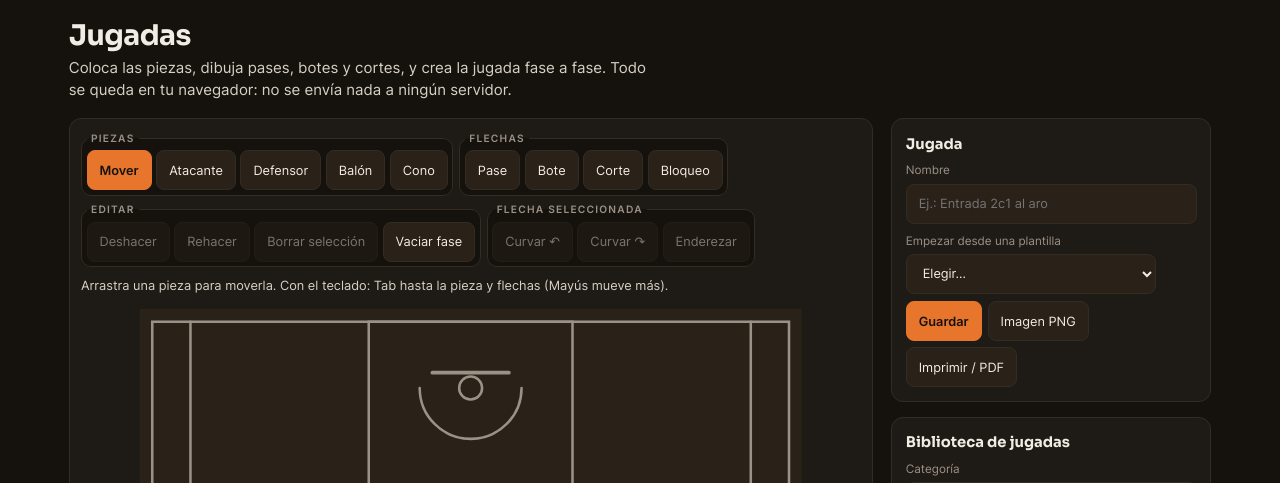
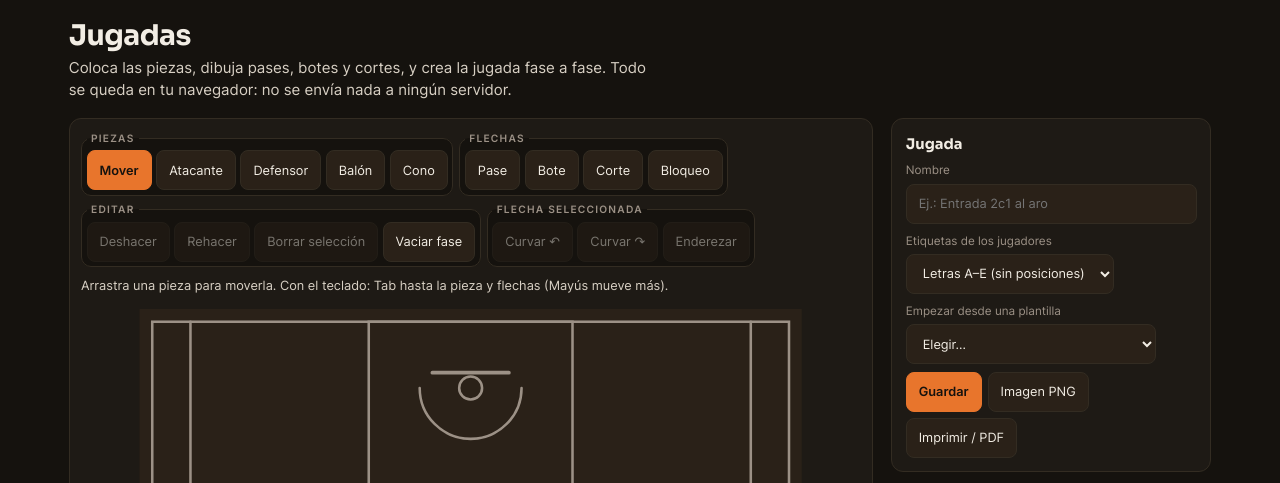
Before and after one commit to NachoPola16/mipizarra, a Django app: page /jugadas/ in a window 1280 px wide. Shown: the part 75-558 px from the top of the page. Run offline with Django 5.2, Linux system fonts and the light colour scheme.

Commit message:
feat: jugadas con etiquetas en letras o números, ataque a zona en tres fases (autobloqueo y pase posterior) y orígenes CSRF configurables

```diff
--- a/docker-compose.yml
+++ b/docker-compose.yml
@@ -63,7 +63,7 @@ services:
       - "${BIND_IP:-127.0.0.1}:8501:8000"
     environment:
       - API_URL=http://mipizarra-api:8090
-      # Vacío = el frontend genera una clave aleatoria en cada arranque (basta: no usa sesiones ni cookies firmadas).
+      # Vacío = el frontend genera una clave aleatoria una vez y la guarda junto a la base de datos (volumen /data).
       - DJANGO_SECRET_KEY=${DJANGO_SECRET_KEY:-}
       - DJANGO_ALLOWED_HOSTS=${DJANGO_ALLOWED_HOSTS:-localhost 127.0.0.1} ${BIND_IP:-127.0.0.1}
       # El frontend llama a la API dentro de la misma red Docker; debe enviar el secret.
@@ -71,6 +71,7 @@ services:
       # Cuentas (jugadas guardadas): base de datos SQLite en el volumen de abajo. Con HTTPS delante, DJANGO_COOKIE_SECURE=True.
       - DJANGO_DB_PATH=/data/db.sqlite3
       - DJANGO_COOKIE_SECURE=${DJANGO_COOKIE_SECURE:-False}
+      - DJANGO_CSRF_TRUSTED_ORIGINS=${DJANGO_CSRF_TRUSTED_ORIGINS:-}
     volumes:
       - ./data/frontend:/data
     depends_on:
--- a/frontend/mipizarra_cfg/settings.py
+++ b/frontend/mipizarra_cfg/settings.py
@@ -84,6 +84,8 @@ CSRF_COOKIE_SAMESITE = 'Lax'
 # Detrás de HTTPS (dominio con proxy) conviene DJANGO_COOKIE_SECURE=True; por HTTP en la LAN debe quedar en False
 # o el navegador descarta la cookie y no se puede iniciar sesión.
 SESSION_COOKIE_SECURE = CSRF_COOKIE_SECURE = os.environ.get('DJANGO_COOKIE_SECURE', 'False') == 'True'
+# Orígenes permitidos para los formularios por HTTPS detrás del proxy (p. ej. https://mipizarra.polacabezon.com).
+CSRF_TRUSTED_ORIGINS = os.environ.get('DJANGO_CSRF_TRUSTED_ORIGINS', '').split()
 
 STATIC_URL = '/static/'
 STATIC_ROOT = BASE_DIR / 'staticfiles'
--- a/frontend/pizarra/jugadas_datos.py
+++ b/frontend/pizarra/jugadas_datos.py
@@ -5,6 +5,7 @@ ANCHO, ALTO = 500, 470
 MAX_FASES, MAX_PIEZAS, MAX_FLECHAS, CURVA_MAX = 12, 30, 40, 0.8
 TIPOS_PIEZA = ('A', 'D', 'B', 'C')
 TIPOS_FLECHA = ('pase', 'bote', 'corte', 'bloqueo')
+ETIQUETAS = ('num', 'letra')
 
 
 def _num(v, minimo, maximo, decimales=1):
@@ -54,4 +55,5 @@ def validar_jugada(datos):
                 f['curva'] = curva
             flechas.append(f)
         fases.append({'piezas': piezas, 'flechas': flechas})
-    return {'fases': fases}
+    etiquetas = datos.get('etiquetas')
+    return {'etiquetas': etiquetas if etiquetas in ETIQUETAS else 'num', 'fases': fases}
--- a/frontend/pizarra/static/pizarra/js/jugadas.js
+++ b/frontend/pizarra/static/pizarra/js/jugadas.js
@@ -34,7 +34,9 @@ var reducirMovimiento = window.matchMedia && window.matchMedia('(prefers-reduced
 var estado, herramienta = 'mover', sel = null, deshacer = [], rehacer = [], reproduccion = null;
 
 function faseVacia() { return { piezas: [], flechas: [] }; }
-function jugadaNueva() { return { nombre: '', fases: [faseVacia()], actual: 0 }; }
+// etiquetas: 'letra' (A–E, para que no se confundan con las posiciones 1–5) o 'num' (números de posición)
+function jugadaNueva() { return { nombre: '', etiquetas: 'letra', fases: [faseVacia()], actual: 0 }; }
+function etiquetaAtacante(n) { return estado.etiquetas === 'num' ? String(n) : 'ABCDEFGHI'.charAt(n - 1); }
 function fase() { return estado.fases[estado.actual]; }
 function clon(o) { return JSON.parse(JSON.stringify(o)); }
 function acotar(v, a, b) { return Math.max(a, Math.min(b, v)); }
@@ -68,7 +70,7 @@ function zona(x, y) {
     return prof + ', ' + lado;
 }
 function nombrePieza(p) {
-    if (p.tipo === 'A') return 'el ' + p.n;
+    if (p.tipo === 'A') return estado.etiquetas === 'num' ? 'el ' + p.n : 'el jugador ' + etiquetaAtacante(p.n);
     if (p.tipo === 'D') return 'el defensor ' + p.n;
     return NOMBRE_PIEZA[p.tipo].toLowerCase();
 }
@@ -177,14 +179,14 @@ function dibujaPieza(svg, p, c, interactivo) {
     var esSel = interactivo && sel && sel.tipo === 'pieza' && sel.id === p.id;
     if (interactivo) {
         g.setAttribute('role', 'button'); g.setAttribute('tabindex', '0'); g.style.cursor = herramienta === 'mover' ? 'grab' : 'crosshair';
-        g.setAttribute('aria-label', NOMBRE_PIEZA[p.tipo] + (p.n ? ' ' + p.n : '') + ', ' + zona(p.x, p.y));
+        g.setAttribute('aria-label', NOMBRE_PIEZA[p.tipo] + (p.n ? ' ' + (p.tipo === 'A' ? etiquetaAtacante(p.n) : p.n) : '') + ', ' + zona(p.x, p.y));
         g.setAttribute('aria-pressed', esSel ? 'true' : 'false');
         el('circle', { r: 30, fill: 'transparent' }, g);
     }
     if (p.tipo === 'A') {
         el('circle', { r: R, fill: c.ataque, stroke: esSel ? c.sel : c.ataqueTxt, 'stroke-width': esSel ? 4 : 2 }, g);
         var t = el('text', { 'text-anchor': 'middle', 'dominant-baseline': 'central', 'font-size': 18, 'font-weight': 700, fill: c.ataqueTxt, 'font-family': 'Inter, sans-serif' }, g);
-        t.textContent = String(p.n);
+        t.textContent = etiquetaAtacante(p.n);
     } else if (p.tipo === 'D') {
         el('circle', { r: R, fill: c.fondo, stroke: esSel ? c.sel : c.defensa, 'stroke-width': esSel ? 4 : 3 }, g);
         var tx = el('text', { 'text-anchor': 'middle', 'dominant-baseline': 'central', 'font-size': 17, 'font-weight': 700, fill: c.defensaTxt, 'font-family': 'Inter, sans-serif' }, g);
@@ -282,7 +284,7 @@ function colocar(tipo, pos) {
     f.piezas.push(p);
     sel = { tipo: 'pieza', id: p.id };
     pintar();
-    anuncia(NOMBRE_PIEZA[tipo] + (p.n ? ' ' + p.n : '') + ' colocado. ' + zona(p.x, p.y) + '.');
+    anuncia(NOMBRE_PIEZA[tipo] + (p.n ? ' ' + (tipo === 'A' ? etiquetaAtacante(p.n) : p.n) : '') + ' colocado. ' + zona(p.x, p.y) + '.');
     var nodo = document.querySelector('[data-pieza="' + p.id + '"]'); if (nodo) nodo.focus();
 }
 
@@ -396,8 +398,9 @@ function alTeclear(ev) {
         else if (k === 'ArrowRight') fantasma.x = acotar(fantasma.x + paso, 0, W);
         else if (k === 'ArrowUp') fantasma.y = acotar(fantasma.y - paso, 0, H);
         else if (k === 'ArrowDown') fantasma.y = acotar(fantasma.y + paso, 0, H);
-        else if (/^[1-5]$/.test(k) && destinoTeclado.tipo === 'pase') {
-            var q = pieza(f, 'A' + k); if (q) { fantasma.x = q.x; fantasma.y = q.y; fantasma.aId = q.id; anuncia('Destino: atacante ' + k + '.'); }
+        else if (/^[1-5a-eA-E]$/.test(k) && destinoTeclado.tipo === 'pase') {
+            var num = /\d/.test(k) ? +k : k.toLowerCase().charCodeAt(0) - 96;
+            var q = pieza(f, 'A' + num); if (q) { fantasma.x = q.x; fantasma.y = q.y; fantasma.aId = q.id; anuncia('Destino: atacante ' + etiquetaAtacante(num) + '.'); }
         } else if (k === 'Enter') {
             var d = destinoTeclado; destinoTeclado = null;
             var f2 = fantasma; fantasma = null;
@@ -417,7 +420,7 @@ function alTeclear(ev) {
             if (TIPOS_FLECHA[herramienta]) {
                 destinoTeclado = { tipo: herramienta, de: id };
                 fantasma = { x: p.x, y: p.y };
-                anuncia('Elige el destino con las flechas del teclado' + (herramienta === 'pase' ? ' o con las teclas 1 a 5 para un atacante' : '') + '. Enter confirma, Escape cancela.');
+                anuncia('Elige el destino con las flechas del teclado' + (herramienta === 'pase' ? ' o con las teclas A a E (o 1 a 5) para un atacante' : '') + '. Enter confirma, Escape cancela.');
             } else anuncia(NOMBRE_PIEZA[p.tipo] + (p.n ? ' ' + p.n : '') + ' seleccionado.');
             pintar(); refocalizar(id); return;
         }
@@ -548,7 +551,7 @@ function nombreJugada() { return ($('nombre').value || '').trim().slice(0, 80) |
 function validar(j) { // sanea cualquier JSON de fuera: solo se aceptan tipos y rangos conocidos
     if (!j || typeof j !== 'object' || !Array.isArray(j.fases) || !j.fases.length || j.fases.length > MAX_FASES) return null;
     var num = function (v, a, b) { return typeof v === 'number' && isFinite(v) ? acotar(v, a, b) : null; };
-    var salida = { nombre: typeof j.nombre === 'string' ? j.nombre.slice(0, 80) : '', fases: [], actual: 0 };
+    var salida = { nombre: typeof j.nombre === 'string' ? j.nombre.slice(0, 80) : '', etiquetas: j.etiquetas === 'letra' ? 'letra' : 'num', fases: [], actual: 0 };
     for (var i = 0; i < j.fases.length; i++) {
         var fs = j.fases[i], nf = faseVacia();
         if (!fs || !Array.isArray(fs.piezas) || fs.piezas.length > 30) return null;
@@ -577,6 +580,7 @@ function validar(j) { // sanea cualquier JSON de fuera: solo se aceptan tipos y
 function cargaJugada(j) {
     estado = j; sel = null; deshacer = []; rehacer = [];
     $('nombre').value = j.nombre || '';
+    $('etiquetas').value = j.etiquetas;
     pintar();
 }
 
@@ -655,6 +659,7 @@ function iniciar() {
     $('btn-deshacer').addEventListener('click', function () { volverPaso(deshacer, rehacer); });
     $('btn-rehacer').addEventListener('click', function () { volverPaso(rehacer, deshacer); });
     $('btn-borrar').addEventListener('click', borrarSeleccion);
+    $('etiquetas').addEventListener('change', function (e) { guardarPaso(); estado.etiquetas = e.target.value === 'num' ? 'num' : 'letra'; pintar(); anuncia('Etiquetas de los jugadores: ' + (estado.etiquetas === 'num' ? 'números' : 'letras') + '.'); });
     $('btn-curva-a').addEventListener('click', function () { curvar(0.2); });
     $('btn-curva-b').addEventListener('click', function () { curvar(-0.2); });
     $('btn-recta').addEventListener('click', function () { curvar(0); });
@@ -669,7 +674,7 @@ function iniciar() {
     });
     $('plantillas').addEventListener('change', function (e) {
         var v = e.target.value; if (!v) return;
-        guardarPaso(); var j = plantilla(v); j.nombre = estado.nombre; estado = j; sel = null; e.target.value = ''; pintar(); anuncia('Plantilla colocada.');
+        guardarPaso(); var j = plantilla(v); j.nombre = estado.nombre; j.etiquetas = estado.etiquetas; estado = j; sel = null; e.target.value = ''; pintar(); anuncia('Plantilla colocada.');
     });
     $('btn-guardar').addEventListener('click', function () {
         var j = clon(estado); j.nombre = nombreJugada(); j.actual = 0;
@@ -757,7 +762,7 @@ function iniciaBiblioteca() {
         if (lista.value === '') { anuncia('Elige primero una jugada de la biblioteca.'); return; }
         var j = biblioteca[+lista.value]; guardarPaso();
         var v = validar(j.crudo); v.nombre = j.nombre;
-        estado = v; sel = null; $('nombre').value = j.nombre; pintar(); anuncia('Jugada «' + j.nombre + '» abierta, ' + estado.fases.length + ' fases.');
+        estado = v; sel = null; $('nombre').value = j.nombre; $('etiquetas').value = v.etiquetas; pintar(); anuncia('Jugada «' + j.nombre + '» abierta, ' + estado.fases.length + ' fases.');
     });
     fetch($('bib-lista').getAttribute('data-url'), { credentials: 'same-origin' }).then(function (r) { return r.json(); }).then(function (datos) {
         biblioteca = (Array.isArray(datos) ? datos : []).map(function (c) {
--- a/frontend/pizarra/templates/pizarra/jugadas.html
+++ b/frontend/pizarra/templates/pizarra/jugadas.html
@@ -88,6 +88,11 @@
                 <h2>Jugada</h2>
                 <label for="nombre">Nombre</label>
                 <input type="text" id="nombre" maxlength="80" autocomplete="off" placeholder="Ej.: Entrada 2c1 al aro">
+                <label for="etiquetas" style="margin-top:.6rem;">Etiquetas de los jugadores</label>
+                <select id="etiquetas">
+                    <option value="letra">Letras A–E (sin posiciones)</option>
+                    <option value="num">Números 1–5 (posiciones)</option>
+                </select>
                 <label for="plantillas" style="margin-top:.6rem;">Empezar desde una plantilla</label>
                 <select id="plantillas">
                     <option value="">Elegir…</option>
@@ -140,7 +145,7 @@
                     <summary>Ayuda y atajos</summary>
                     <dl>
                         <dt>Con teclado</dt>
-                        <dd>Tab llega a cada pieza y flecha. Flechas mueven la pieza 1 m (Mayús: 4 m). Con una herramienta de flecha activa, Enter sobre la pieza elige el destino con las flechas y Enter confirma. En un pase, las teclas 1 a 5 saltan a ese atacante.</dd>
+                        <dd>Tab llega a cada pieza y flecha. Flechas mueven la pieza 1 m (Mayús: 4 m). Con una herramienta de flecha activa, Enter sobre la pieza elige el destino con las flechas y Enter confirma. En un pase, las teclas A a E (o 1 a 5) saltan a ese atacante.</dd>
                         <dt>Suprimir</dt><dd>Borra la pieza o la flecha seleccionada.</dd>
                         <dt>Ctrl+Z / Ctrl+Y</dt><dd>Deshacer y rehacer.</dd>
                         <dt>Edad</dt><dd>En U10 y U12 evita bloqueos, mano a mano y juego de poste (líneas rojas de la federación).</dd>
```
Also changed, not shown: tests/test_jugadas.py (+1 -0 lines).
